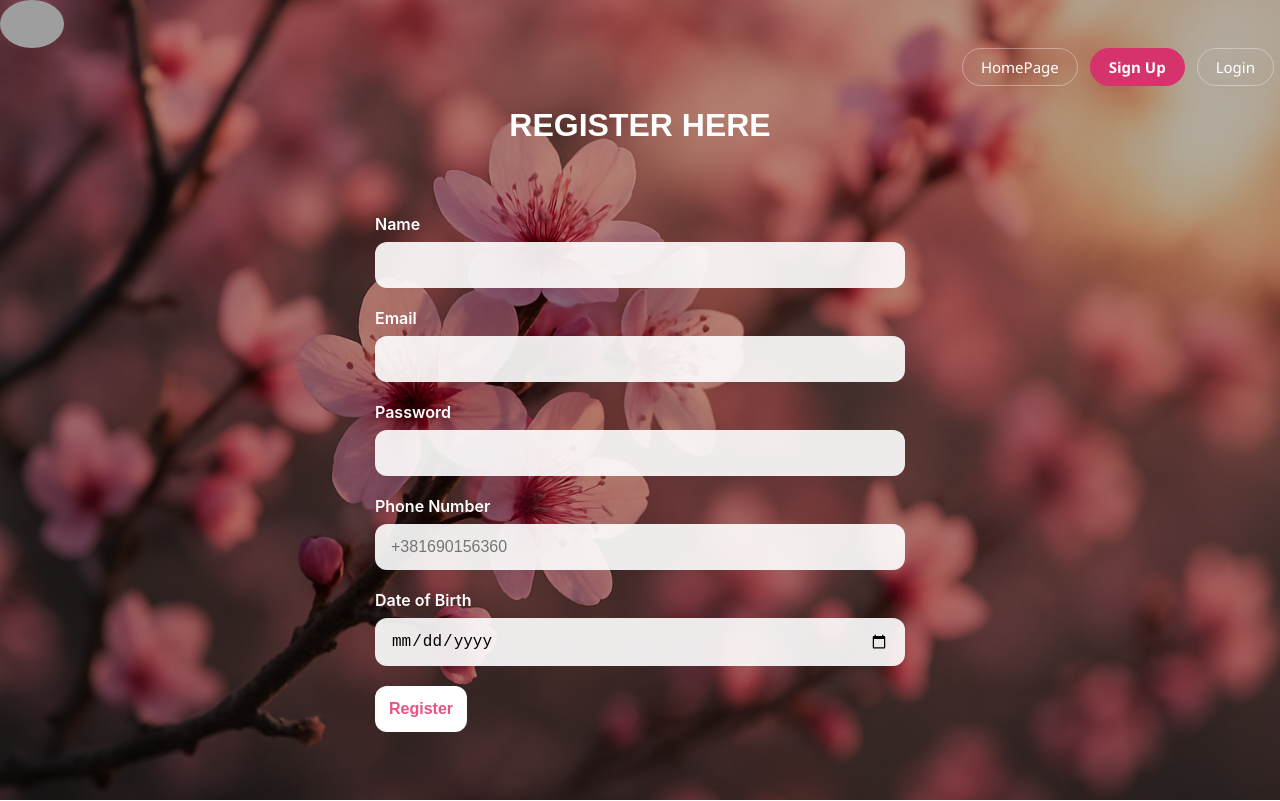
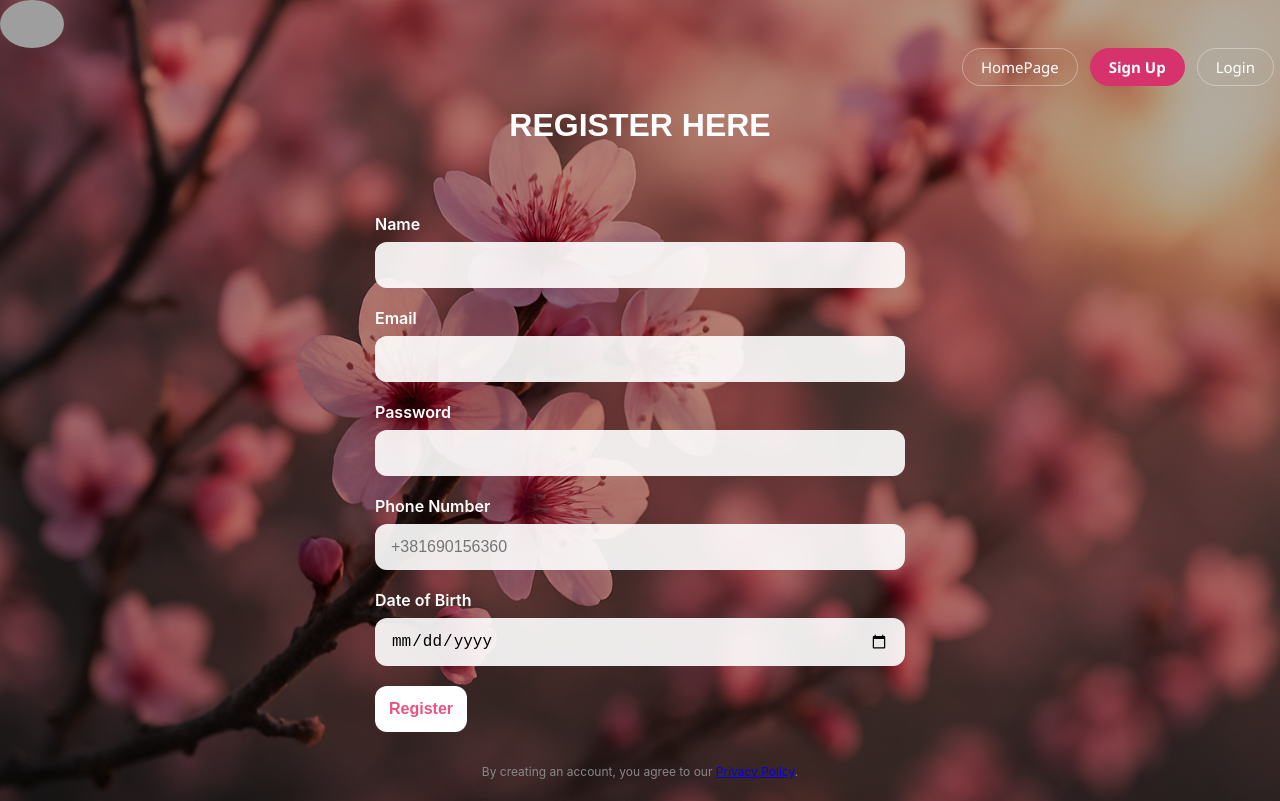
Before and after one commit to MouradMek-code/Blossom_react_web, a React (Create React App) app in the folder Blossom_React_web/: page /sign_up in a window 1280 px wide. Built offline with nearby package versions, Linux system fonts and the light colour scheme; no server answers; grey boxes are pictures that could not be loaded.

Commit message:
Link Privacy Policy from signup form

```diff
--- a/Blossom_React_web/src/components/FormSignUp.jsx
+++ b/Blossom_React_web/src/components/FormSignUp.jsx
@@ -113,6 +113,13 @@ function FormSignUp({ setRegistered, error, setError, verify, setVerified, prefi
           <div className={styles.registerform}>
             <button onClick={(e) => FormHandler(e)}> Register </button>
           </div>
+          <p style={{ textAlign: "center", fontSize: "12px", color: "#888", marginTop: "12px" }}>
+            By creating an account, you agree to our{" "}
+            <a href="/privacy-policy" target="_blank" rel="noopener noreferrer">
+              Privacy Policy
+            </a>
+            .
+          </p>
         </form>
       )}
 
```
